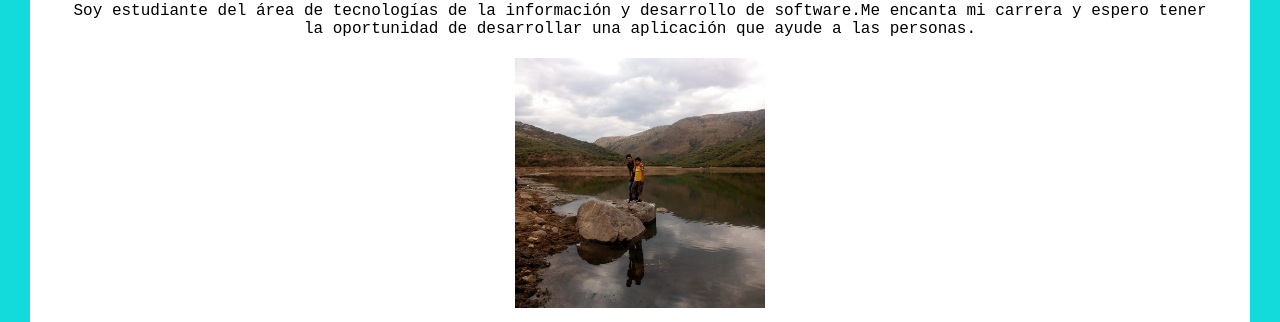
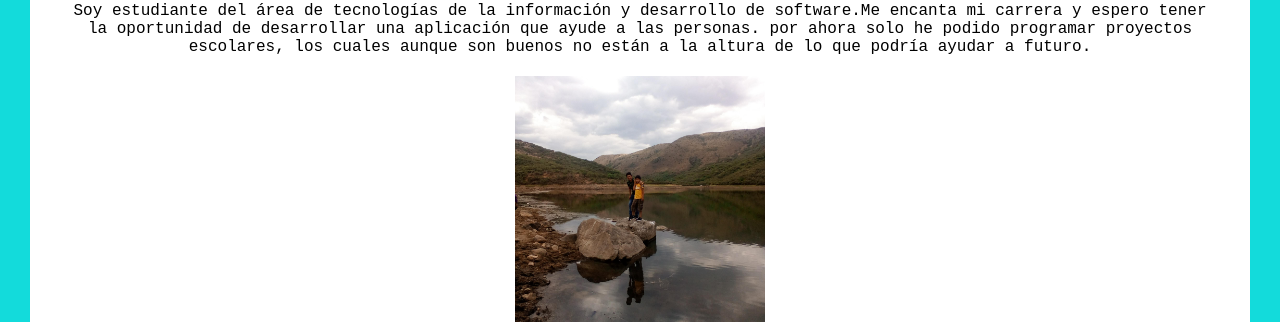
Before and after one commit to Jesus345-bot/index.html, a plain HTML site: page DatosPersonales.html in a window 1280 px wide. Shown: the part 254-576 px from the top of the page. Drawn offline with Linux system fonts and the light colour scheme.

Commit message:
Update personal information and aspirations
Added additional context about programming projects and future aspirations.

```diff
--- a/DatosPersonales.html
+++ b/DatosPersonales.html
@@ -35,6 +35,8 @@
                 Soy estudiante del área de tecnologías de la
                 información y desarrollo de software.Me encanta mi carrera y espero
                 tener la oportunidad de desarrollar una aplicación que ayude a las personas.
+                por ahora solo he podido programar proyectos escolares, los cuales aunque son buenos
+                no están a la altura de lo que podría ayudar a futuro.
             </p>
                 <img src="imagenes/Yo.jpg"
                  alt="Fotografía personal de Jesús Alberto Cortes García">
```
